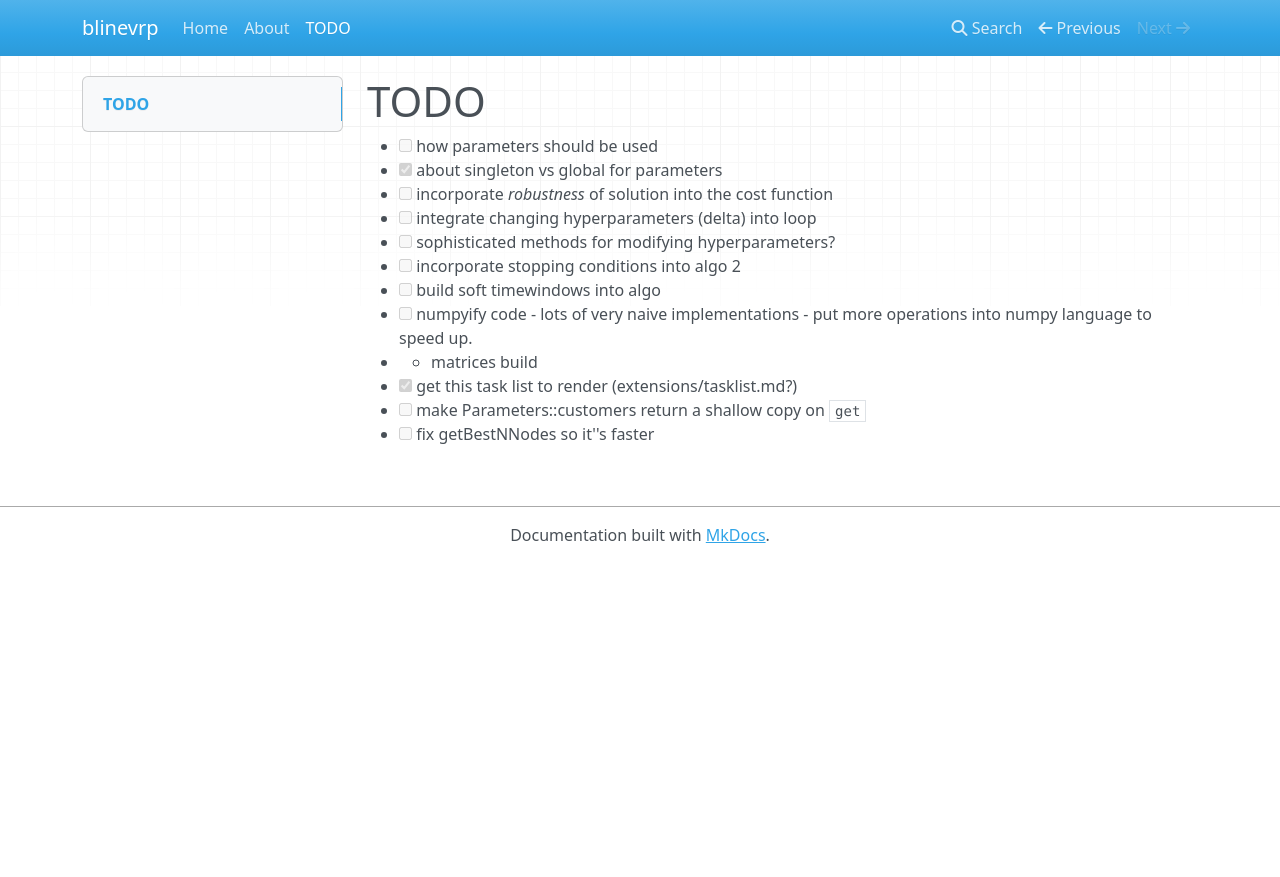
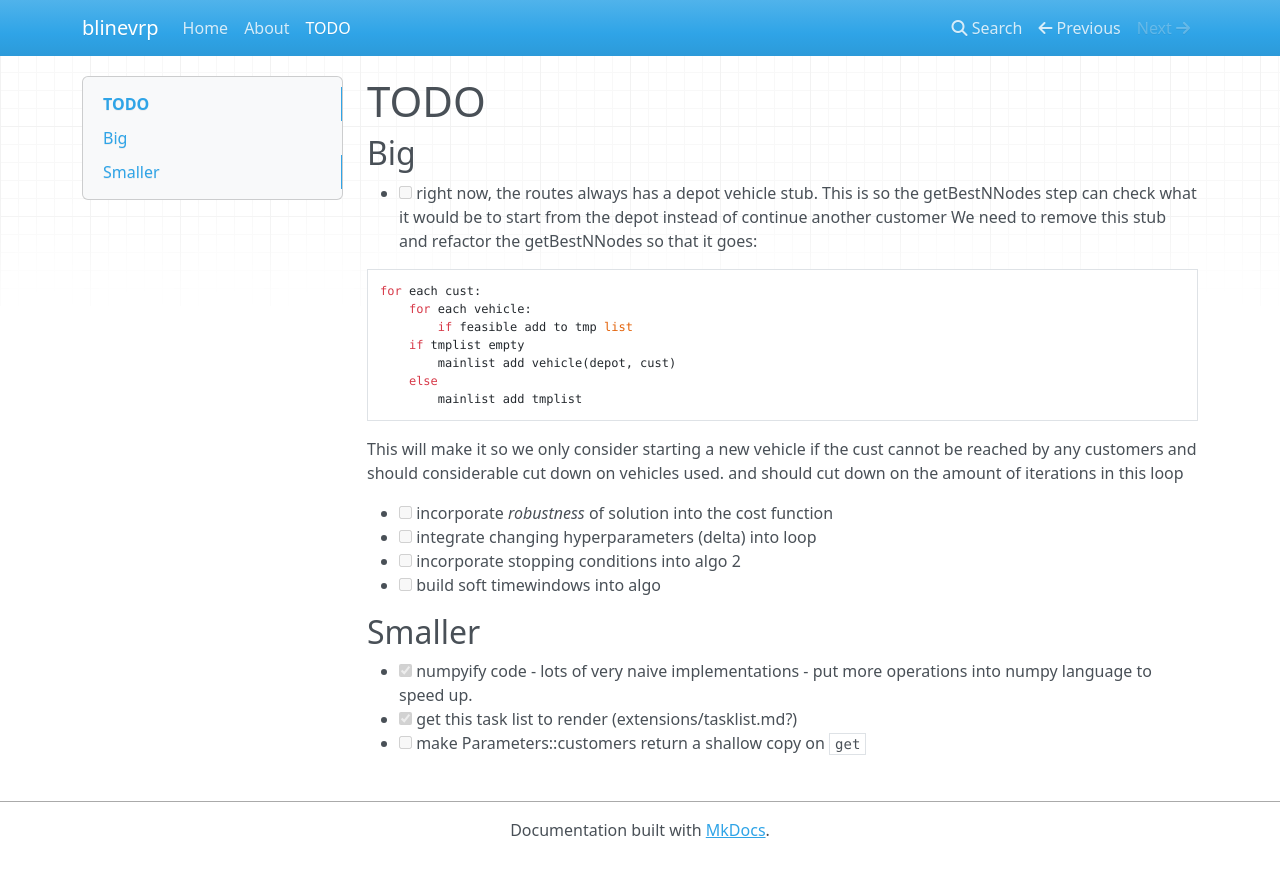
Before and after one commit to sauln/ICRI, an MkDocs documentation site: the page built from docs/todo.md, in a window 1280 px wide. Shown: the top 877 px of the page. Built offline with MkDocs 1.6.1, drawn with Linux system fonts in a browser that asks for light colours; nearby versions of some CDN libraries; old or Windows-style settings are respelled for this version of MkDocs.

Commit message:
docs and refactoring

````diff
--- a/docs/todo.md
+++ b/docs/todo.md
@@ -1,15 +1,31 @@
 # TODO
 
-- [ ] how parameters should be used
-- [x] about singleton vs global for parameters
+## Big
+- [ ] right now, the routes always has a depot vehicle stub.  This is so the getBestNNodes
+step can check what it would be to start from the depot instead of continue another customer
+We need to remove this stub and refactor the getBestNNodes so that it goes:
+```python
+for each cust:
+    for each vehicle:
+        if feasible add to tmp list
+    if tmplist empty
+        mainlist add vehicle(depot, cust)
+    else
+        mainlist add tmplist
+```
+
+This will make it so we only consider starting a new vehicle if the cust cannot be reached
+by any customers and should considerable cut down on vehicles used. and should cut
+down on the amount of iterations in this loop
+
 - [ ] incorporate *robustness* of solution into the cost function
 - [ ] integrate changing hyperparameters (delta) into loop
-- [ ] sophisticated methods for modifying hyperparameters?
 - [ ] incorporate stopping conditions into algo 2
 - [ ] build soft timewindows into algo
-- [ ] numpyify code - lots of very naive implementations - put more operations into
+
+
+## Smaller
+- [x] numpyify code - lots of very naive implementations - put more operations into
 numpy language to speed up.
--  * matrices build
 - [x] get this task list to render (extensions/tasklist.md?)
 - [ ] make Parameters::customers return a shallow copy on `get`
-- [ ] fix getBestNNodes so it''s faster
````
Also changed, not shown: 4 other files.
